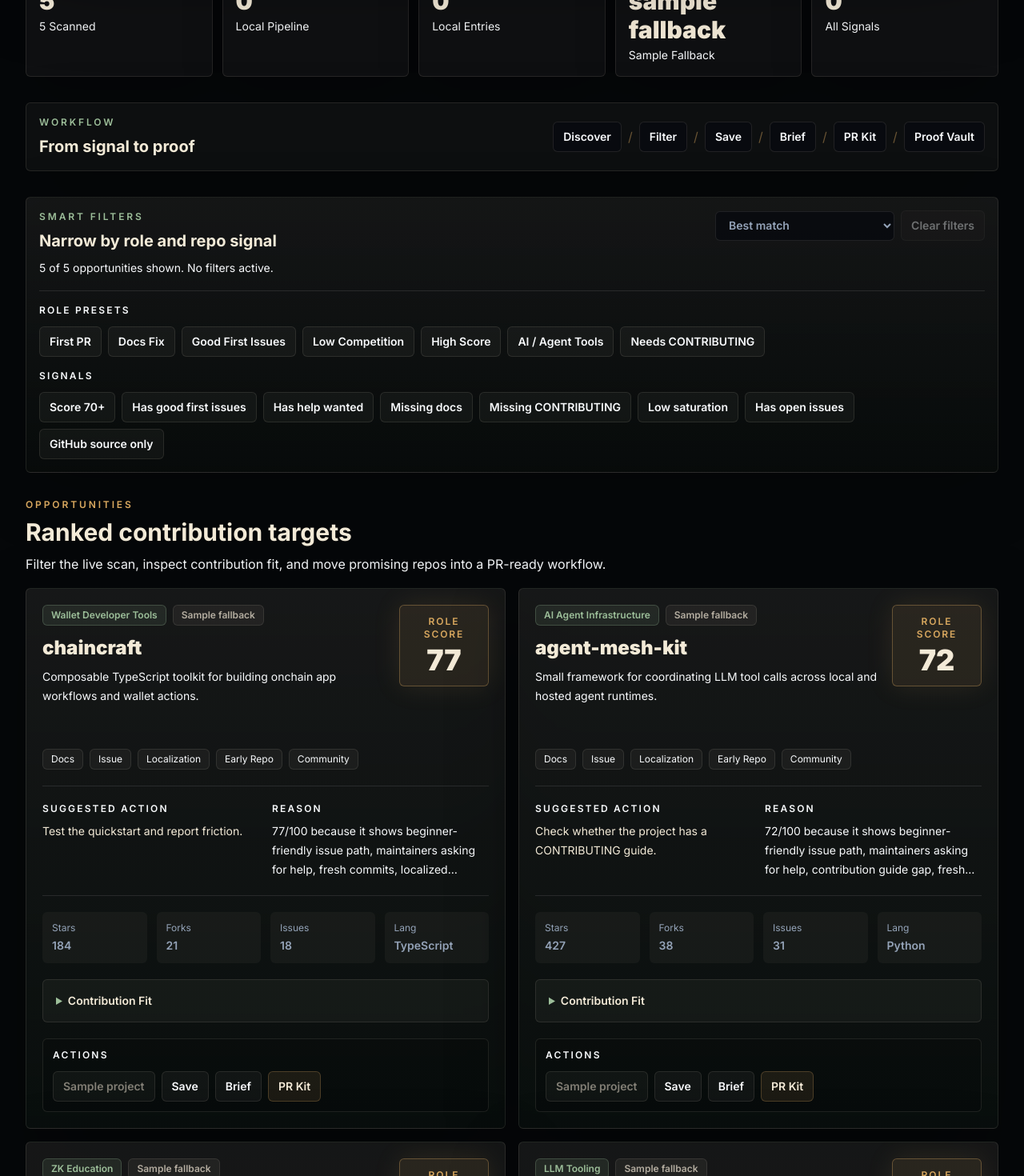
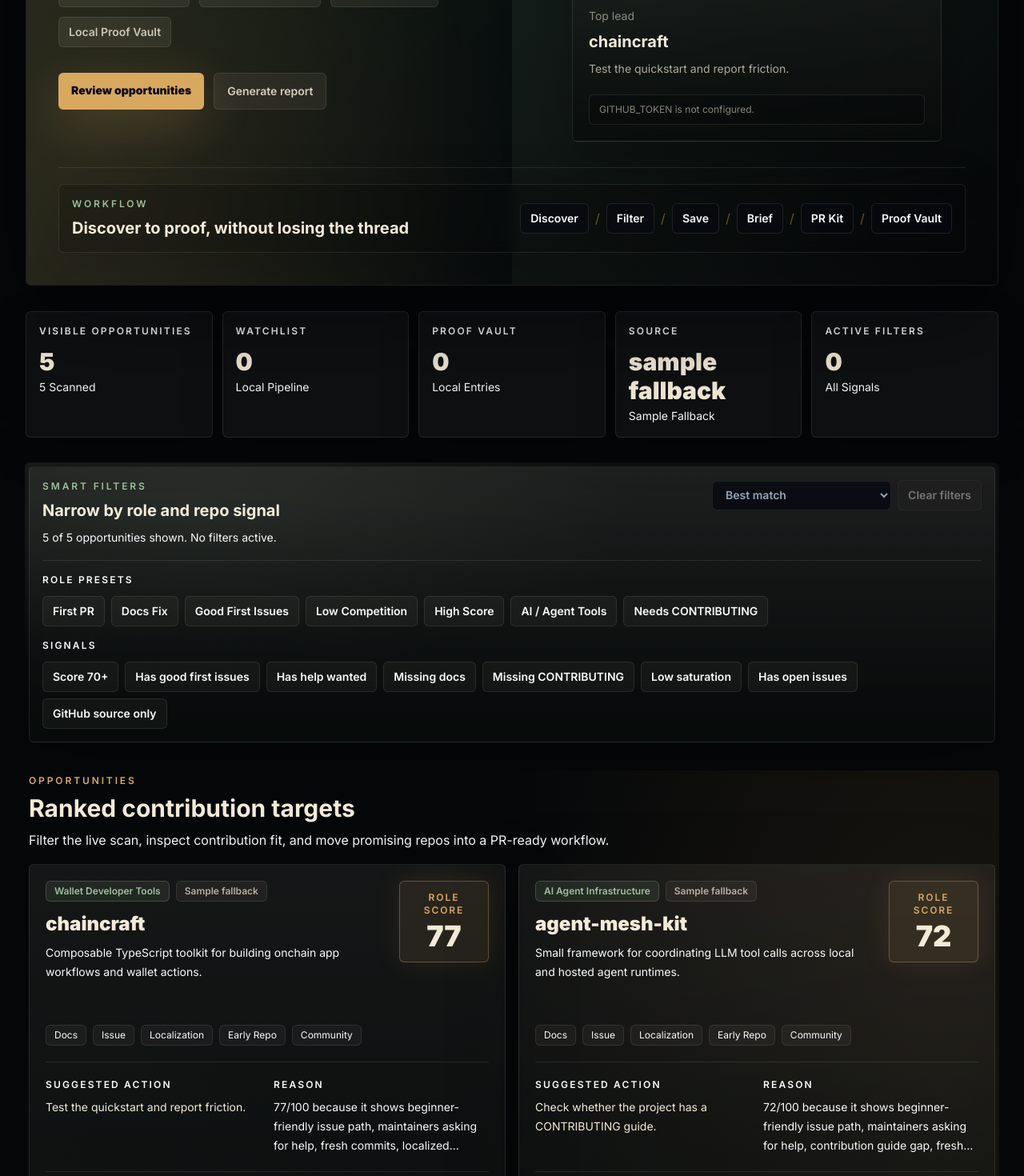
Before and after one commit to Sworntech-dev/contribscout, a Next.js app: page / in a window 1280 px wide. Shown: the part 1060-2530 px from the top of the page at 80% size. Built offline with nearby package versions, Linux system fonts and the light colour scheme.

Commit message:
Add premium scroll experience

```diff
--- a/src/app/globals.css
+++ b/src/app/globals.css
@@ -61,3 +61,88 @@
 ::selection {
   background: rgba(83, 242, 184, 0.28);
 }
+
+.scroll-scene {
+  position: relative;
+  isolation: isolate;
+}
+
+.scroll-scene::before {
+  content: "";
+  position: absolute;
+  inset: -1px;
+  z-index: -1;
+  border-radius: inherit;
+  pointer-events: none;
+}
+
+.scene-hero::before {
+  background:
+    radial-gradient(75% 90% at 84% 12%, rgba(157, 191, 154, 0.16), transparent 62%),
+    radial-gradient(65% 80% at 8% 88%, rgba(217, 168, 95, 0.12), transparent 66%),
+    linear-gradient(135deg, rgba(243, 234, 215, 0.11), rgba(13, 23, 19, 0.82) 42%, rgba(5, 7, 9, 0.94));
+}
+
+.scene-workflow::before {
+  background:
+    radial-gradient(70% 90% at 18% 18%, rgba(157, 191, 154, 0.11), transparent 64%),
+    linear-gradient(180deg, rgba(243, 234, 215, 0.045), rgba(5, 7, 9, 0.2));
+}
+
+.scene-opportunities::before {
+  background:
+    radial-gradient(80% 80% at 94% 18%, rgba(217, 168, 95, 0.105), transparent 62%),
+    radial-gradient(75% 95% at 0% 72%, rgba(157, 191, 154, 0.09), transparent 68%);
+}
+
+.scene-pipeline::before {
+  background:
+    radial-gradient(70% 90% at 12% 16%, rgba(243, 234, 215, 0.07), transparent 62%),
+    radial-gradient(80% 80% at 88% 84%, rgba(157, 191, 154, 0.105), transparent 66%);
+}
+
+.scene-proof::before {
+  background:
+    radial-gradient(75% 90% at 50% 0%, rgba(217, 168, 95, 0.09), transparent 62%),
+    linear-gradient(180deg, rgba(243, 234, 215, 0.035), transparent);
+}
+
+.premium-panel {
+  border: 1px solid rgba(243, 234, 215, 0.1);
+  background:
+    linear-gradient(180deg, rgba(243, 234, 215, 0.07), rgba(8, 12, 11, 0.82));
+  box-shadow: 0 28px 90px rgba(0, 0, 0, 0.26);
+  transition:
+    border-color 180ms ease,
+    box-shadow 180ms ease,
+    transform 180ms ease,
+    background 180ms ease;
+}
+
+.premium-panel:hover {
+  border-color: rgba(157, 191, 154, 0.34);
+  box-shadow: 0 34px 110px rgba(0, 0, 0, 0.34);
+}
+
+.premium-lift:hover {
+  transform: translateY(-2px);
+}
+
+.premium-action {
+  transition:
+    border-color 160ms ease,
+    background 160ms ease,
+    color 160ms ease,
+    box-shadow 160ms ease,
+    transform 160ms ease;
+}
+
+.premium-action:hover {
+  box-shadow: 0 14px 42px rgba(157, 191, 154, 0.1);
+  transform: translateY(-1px);
+}
+
+.premium-action:focus-visible {
+  outline: 2px solid rgba(217, 168, 95, 0.7);
+  outline-offset: 2px;
+}
--- a/src/components/daily-opportunity-report.tsx
+++ b/src/components/daily-opportunity-report.tsx
@@ -68,7 +68,7 @@
         </p>
       </div>
 
-      <div className="rounded-md border border-cream/10 bg-[linear-gradient(180deg,rgba(243,234,215,0.06),rgba(8,12,11,0.82))] p-5 shadow-[0_24px_80px_rgba(0,0,0,0.22)]">
+      <div className="premium-panel rounded-md p-5">
         <div className="grid gap-3 sm:grid-cols-3">
           <ReportMetric label="Generated" value={new Date(generatedAt).toLocaleString()} />
           <ReportMetric label="Source" value={sourceLabel} />
--- a/src/components/dashboard.tsx
+++ b/src/components/dashboard.tsx
@@ -298,7 +298,7 @@
           </a>
         </nav>
 
-        <section className="relative overflow-hidden rounded-md border border-cream/10 bg-[linear-gradient(135deg,rgba(243,234,215,0.105),rgba(13,23,19,0.82)_42%,rgba(5,7,9,0.94))] p-5 shadow-[0_42px_130px_rgba(0,0,0,0.42)] sm:p-8 lg:p-10">
+        <section className="scroll-scene scene-hero relative overflow-hidden rounded-md border border-cream/10 p-5 shadow-[0_42px_130px_rgba(0,0,0,0.42)] sm:p-8 lg:min-h-[680px] lg:p-10">
           <div className="absolute inset-x-0 top-0 h-px bg-gradient-to-r from-transparent via-moss/70 to-transparent" />
           <div className="absolute right-0 top-0 h-full w-1/2 bg-[linear-gradient(135deg,transparent,rgba(157,191,154,0.08),transparent)]" />
           <div className="absolute bottom-0 left-0 h-1/2 w-full bg-[linear-gradient(90deg,rgba(217,168,95,0.055),transparent_45%)]" />
@@ -307,7 +307,7 @@
               <p className="mb-5 text-sm font-semibold uppercase tracking-[0.28em] text-moss">
                 ContribScout / Open-source mission control
               </p>
-              <h1 className="max-w-4xl text-5xl font-black leading-[0.98] text-cream sm:text-7xl">
+              <h1 className="max-w-4xl text-5xl font-black leading-[0.94] text-cream sm:text-7xl lg:text-8xl">
                 Find the right open-source contribution before you open the PR.
               </h1>
               <p className="mt-6 max-w-2xl text-lg leading-8 text-cream/72">
@@ -326,20 +326,20 @@
               <div className="mt-8 flex flex-col gap-3 sm:flex-row">
                 <a
                   href="#top-opportunities"
-                  className="rounded-md bg-warm px-4 py-3 text-center text-sm font-black text-ink shadow-[0_18px_60px_rgba(217,168,95,0.22)] transition hover:bg-cream"
+                  className="premium-action rounded-md bg-warm px-4 py-3 text-center text-sm font-black text-ink shadow-[0_18px_60px_rgba(217,168,95,0.22)] transition hover:bg-cream"
                 >
                   Review opportunities
                 </a>
                 <a
                   href="#daily-report"
-                  className="rounded-md border border-cream/10 bg-cream/[0.065] px-4 py-3 text-center text-sm font-semibold text-cream/85 transition hover:border-moss/50 hover:text-cream"
+                  className="premium-action rounded-md border border-cream/10 bg-cream/[0.065] px-4 py-3 text-center text-sm font-semibold text-cream/85 transition hover:border-moss/50 hover:text-cream"
                 >
                   Generate report
                 </a>
               </div>
             </div>
 
-            <div className="relative rounded-md border border-cream/12 bg-[#f3ead7]/[0.075] p-5 shadow-[0_24px_90px_rgba(0,0,0,0.35)] backdrop-blur">
+            <div className="premium-panel sticky top-6 rounded-md p-5 backdrop-blur">
               <p className="text-sm font-semibold text-cream/80">Current operation</p>
               <div className="mt-4 grid grid-cols-3 gap-3">
                 <Metric
@@ -370,6 +370,10 @@
               </p>
             </div>
           </div>
+
+          <div className="relative mt-8 border-t border-cream/10 pt-5">
+            <WorkflowStrip />
+          </div>
         </section>
 
         <section className="grid gap-3 sm:grid-cols-2 lg:grid-cols-5">
@@ -380,8 +384,7 @@
           <StatusCard label="Active filters" value={activeFilterCount.toString()} detail={activeFilterCount ? "mission narrowed" : "all signals"} />
         </section>
 
-        <WorkflowStrip />
-
+        <section className="scroll-scene scene-workflow rounded-md p-1">
           <SmartFilters
             state={smartFilters}
             totalCount={opportunities.length}
@@ -392,8 +395,9 @@
             onSortChange={changeSort}
             onClear={clearFilters}
           />
+        </section>
 
-        <section id="top-opportunities" className="space-y-4">
+        <section id="top-opportunities" className="scroll-scene scene-opportunities space-y-4 rounded-md p-1">
           <SectionHeader
             kicker="Opportunities"
             title="Ranked contribution targets"
@@ -422,6 +426,7 @@
           )}
         </section>
 
+        <section className="scroll-scene scene-pipeline grid gap-8 rounded-md p-1">
           <DailyOpportunityReport
             opportunities={filteredOpportunities}
             source={source}
@@ -437,8 +442,11 @@
             onCreateBrief={createBriefFromWatchlist}
             onCreatePrKit={createPrKitFromWatchlist}
           />
+        </section>
 
+        <section className="scroll-scene scene-proof rounded-md p-1">
           <ProofVault opportunities={opportunities} onEntryCountChange={setProofCount} />
+        </section>
 
         <section className="mb-10 border-t border-white/10 pt-8">
           <SectionHeader
@@ -494,11 +502,11 @@
   const steps = ["Discover", "Filter", "Save", "Brief", "PR Kit", "Proof Vault"];
 
   return (
-    <section className="rounded-md border border-cream/10 bg-cream/[0.035] p-4 shadow-[0_18px_70px_rgba(0,0,0,0.2)]">
+    <section className="rounded-md border border-cream/10 bg-black/20 p-4 shadow-[0_18px_70px_rgba(0,0,0,0.2)] backdrop-blur">
       <div className="flex flex-col gap-3 lg:flex-row lg:items-center lg:justify-between">
         <div>
           <p className="text-xs font-semibold uppercase tracking-[0.24em] text-moss">Workflow</p>
-          <h2 className="mt-2 text-xl font-bold text-cream">From signal to proof</h2>
+          <h2 className="mt-2 text-xl font-bold text-cream">Discover to proof, without losing the thread</h2>
         </div>
         <div className="flex flex-wrap items-center gap-2">
           {steps.map((step, index) => (
--- a/src/components/opportunity-card.tsx
+++ b/src/components/opportunity-card.tsx
@@ -20,7 +20,7 @@
   const saturationLabel = opportunity.stars < 500 ? "Low saturation" : "Moderate saturation";
 
   return (
-    <article className="flex h-full flex-col overflow-hidden rounded-md border border-cream/10 bg-[linear-gradient(180deg,rgba(243,234,215,0.075),rgba(10,16,14,0.88))] p-5 shadow-[0_28px_90px_rgba(0,0,0,0.28)] transition hover:-translate-y-0.5 hover:border-moss/45">
+    <article className="premium-panel premium-lift flex h-full flex-col overflow-hidden rounded-md p-5">
       <div className="flex min-h-40 flex-col gap-4 sm:flex-row sm:items-start sm:justify-between">
         <div className="min-w-0">
           <div className="flex flex-wrap gap-2">
@@ -105,7 +105,7 @@
                 href={opportunity.url}
                 target="_blank"
                 rel="noreferrer"
-                className="inline-flex rounded-md border border-cream/10 bg-cream/[0.07] px-3 py-2 text-sm font-semibold text-cream transition hover:border-moss/50 hover:bg-moss/10"
+                className="premium-action inline-flex rounded-md border border-cream/10 bg-cream/[0.07] px-3 py-2 text-sm font-semibold text-cream transition hover:border-moss/50 hover:bg-moss/10"
               >
                 Open repository
               </a>
@@ -114,21 +114,21 @@
               type="button"
               onClick={() => onSaveToWatchlist(opportunity)}
               disabled={isInWatchlist}
-              className="inline-flex rounded-md border border-cream/10 bg-cream/[0.045] px-3 py-2 text-sm font-semibold text-cream/78 transition hover:border-moss/50 hover:text-cream disabled:cursor-default disabled:border-moss/25 disabled:bg-moss/10 disabled:text-moss"
+              className="premium-action inline-flex rounded-md border border-cream/10 bg-cream/[0.045] px-3 py-2 text-sm font-semibold text-cream/78 transition hover:border-moss/50 hover:text-cream disabled:cursor-default disabled:border-moss/25 disabled:bg-moss/10 disabled:text-moss"
             >
               {isInWatchlist ? "In Watchlist" : "Save"}
             </button>
             <button
               type="button"
               onClick={() => onCreateBrief(opportunity)}
-              className="inline-flex rounded-md border border-cream/10 bg-cream/[0.045] px-3 py-2 text-sm font-semibold text-cream/78 transition hover:border-moss/50 hover:text-cream"
+              className="premium-action inline-flex rounded-md border border-cream/10 bg-cream/[0.045] px-3 py-2 text-sm font-semibold text-cream/78 transition hover:border-moss/50 hover:text-cream"
             >
               Brief
             </button>
             <button
               type="button"
               onClick={() => onCreatePrKit(opportunity)}
-              className="inline-flex rounded-md border border-warm/25 bg-warm/10 px-3 py-2 text-sm font-semibold text-cream transition hover:border-warm/60 hover:bg-warm/15"
+              className="premium-action inline-flex rounded-md border border-warm/25 bg-warm/10 px-3 py-2 text-sm font-semibold text-cream transition hover:border-warm/60 hover:bg-warm/15"
             >
               PR Kit
             </button>
--- a/src/components/repo-watchlist.tsx
+++ b/src/components/repo-watchlist.tsx
@@ -48,7 +48,7 @@
         </p>
       </div>
 
-      <div className="rounded-md border border-white/10 bg-white/[0.035] p-4">
+      <div className="premium-panel rounded-md p-4">
         <div className="flex flex-col gap-3 lg:flex-row lg:items-center lg:justify-between">
           <p className="text-sm text-slate-400">
             {hasItems
@@ -70,7 +70,7 @@
       </div>
 
       {!hasItems ? (
-        <div className="grid min-h-56 place-items-center rounded-md border border-white/10 bg-panel/75 p-5 text-center shadow-[0_20px_60px_rgba(0,0,0,0.16)]">
+        <div className="premium-panel grid min-h-56 place-items-center rounded-md p-5 text-center">
           <div>
             <p className="text-lg font-bold text-white">Watchlist is ready</p>
             <p className="mt-2 max-w-md text-sm leading-6 text-slate-400">
@@ -81,7 +81,7 @@
       ) : (
         <div className="grid gap-3 lg:grid-cols-2">
           {items.map((item) => (
-            <article key={item.id} className="rounded-md border border-white/10 bg-panel/75 p-4 shadow-[0_18px_50px_rgba(0,0,0,0.16)]">
+            <article key={item.id} className="premium-panel premium-lift rounded-md p-4">
               <div className="flex flex-col gap-3 sm:flex-row sm:items-start sm:justify-between">
                 <div className="min-w-0">
                   <p className="text-xs capitalize text-skyglass">{item.category || "open source"}</p>
--- a/src/components/smart-filters.tsx
+++ b/src/components/smart-filters.tsx
@@ -53,7 +53,7 @@
   const hasActiveFilters = state.activePreset || Object.values(state.filters).some(Boolean) || state.sort !== "best-match";
 
   return (
-    <section className="rounded-md border border-cream/10 bg-[linear-gradient(180deg,rgba(243,234,215,0.065),rgba(8,12,11,0.8))] p-4 shadow-[0_24px_80px_rgba(0,0,0,0.22)]">
+    <section className="premium-panel rounded-md p-4">
       <div className="flex flex-col gap-3 lg:flex-row lg:items-start lg:justify-between">
         <div>
           <p className="text-xs font-semibold uppercase tracking-[0.24em] text-moss">Smart Filters</p>
```
Also changed, not shown: src/components/proof-vault.tsx (+4 -4 lines), 1 other file (tests, documents, lock files or other folders). Lines whose indentation alone changed are shown as unchanged.
